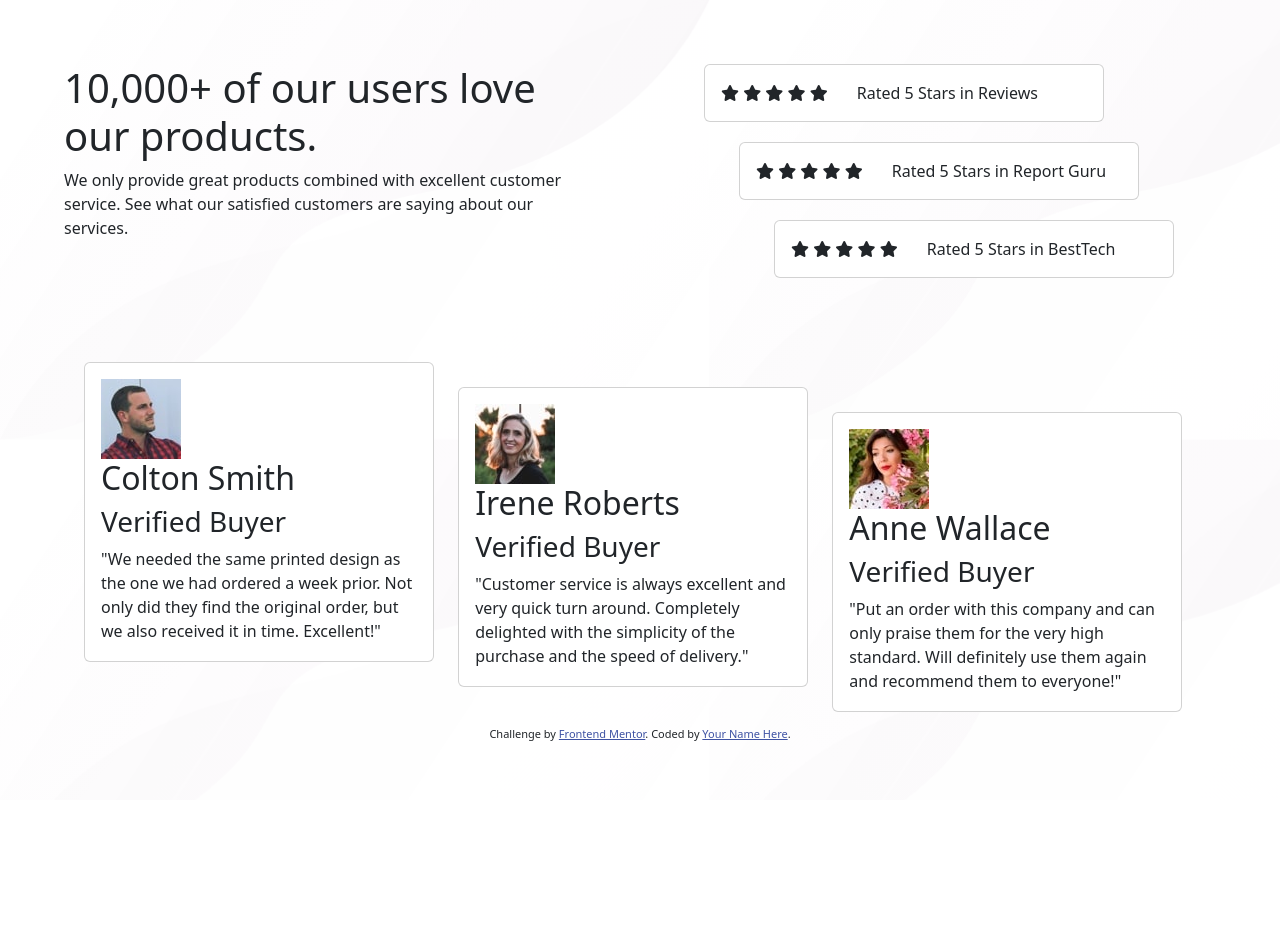
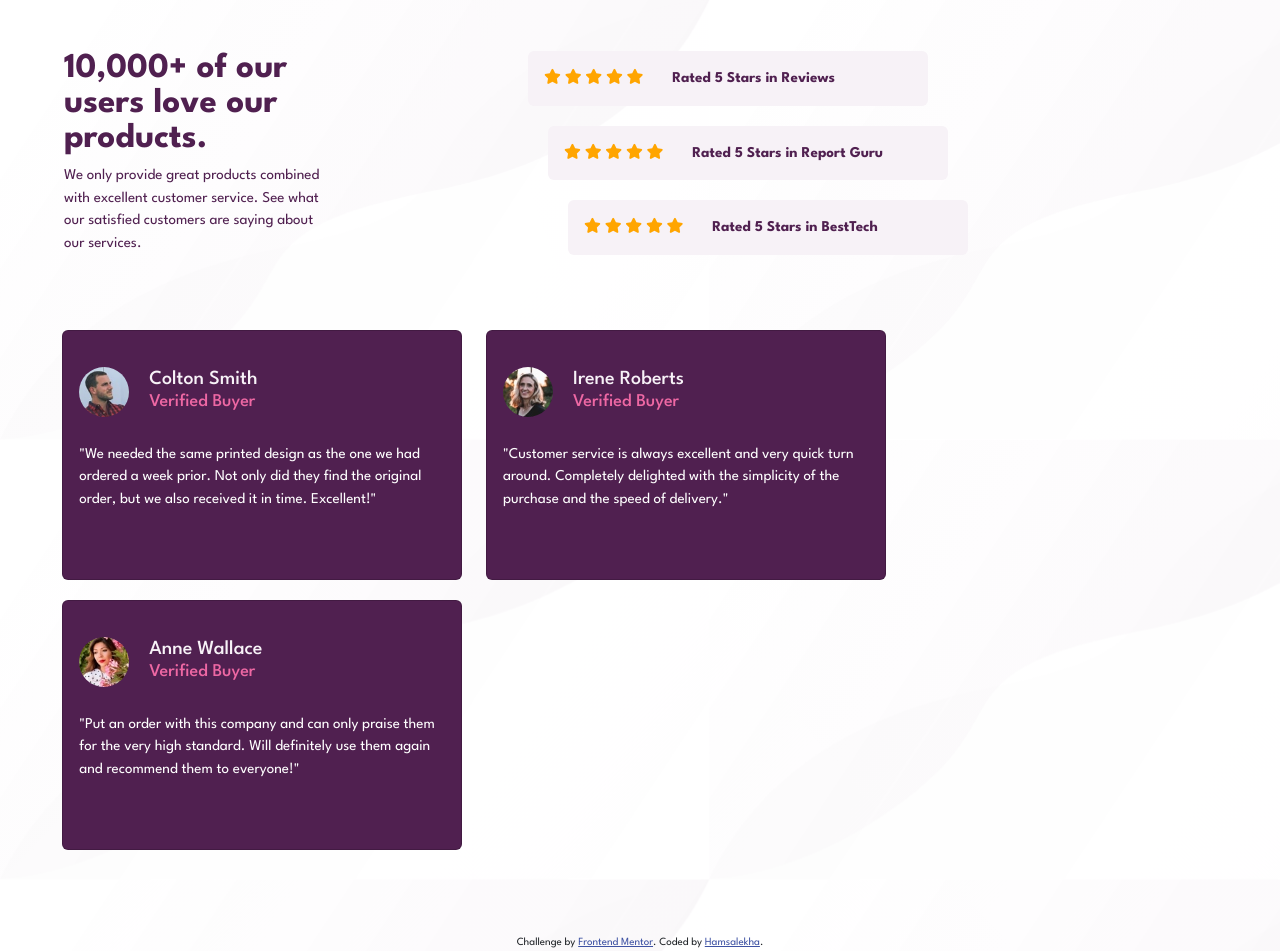
Before and after one commit to LekhaKumar/Social-Proof-Section-Using-Bootstrap, a plain HTML site: page index.html in a window 1280 px wide. Before the commit the page ends 800 px from the top, so only its background shows below. Drawn offline with nearby package versions, Linux system fonts and the light colour scheme.

Commit message:
complete code

```diff
--- a/index.html
+++ b/index.html
@@ -20,6 +20,10 @@
   <link rel="stylesheet" href="style.css">
   <!-- Font awesome kit -->
   <script src="https://kit.fontawesome.com/950a3ca446.js" crossorigin="anonymous"></script>
+  <!-- google font -->
+  <link rel="preconnect" href="https://fonts.googleapis.com">
+  <link rel="preconnect" href="https://fonts.gstatic.com" crossorigin>
+  <link href="https://fonts.googleapis.com/css2?family=League+Spartan:wght@400;500;700&display=swap" rel="stylesheet">
 
   <title>Frontend Mentor | Social proof section</title>
 </head>
@@ -31,7 +35,7 @@
       <div class="col-lg-6 heading" role="banner">
 
         <h1>10,000+ of our users love our products.</h1>
-        <p>We only provide great products combined with excellent customer service.
+        <p class="subtitle">We only provide great products combined with excellent customer service.
           See what our satisfied customers are saying about our services.</p>
 
       </div>
@@ -46,7 +50,7 @@
             <i class="fa-solid fa-star"></i>
             <i class="fa-solid fa-star"></i>
             <i class="fa-solid fa-star"></i>
-            <p class="rate-description" >Rated 5 Stars in Reviews</p>
+            <p class="rate-description">Rated 5 Stars in Reviews</p>
           </div>
         </div>
 
@@ -60,7 +64,7 @@
             <i class="fa-solid fa-star"></i>
             <i class="fa-solid fa-star"></i>
             <i class="fa-solid fa-star"></i>
-              <p class="rate-description" >Rated 5 Stars in Report Guru</p>
+            <p class="rate-description">Rated 5 Stars in Report Guru</p>
           </div>
         </div>
 
@@ -74,7 +78,7 @@
             <i class="fa-solid fa-star"></i>
             <i class="fa-solid fa-star"></i>
             <i class="fa-solid fa-star"></i>
-              <p class="rate-description" >Rated 5 Stars in BestTech</p>
+            <p class="rate-description">Rated 5 Stars in BestTech</p>
           </div>
         </div>
 
@@ -87,10 +91,10 @@
 
         <div class="card review_1 review">
           <div class="card-body">
-                <img src="images/image-colton.jpg" alt="customer-img-colton">
+            <img class="customer-img" src="images/image-colton.jpg" alt="customer-img-colton">
             <h2>Colton Smith</h2>
             <h3>Verified Buyer</h3>
-                <p>"We needed the same printed design as the one we had ordered a week prior.
+            <p class="testimonial">"We needed the same printed design as the one we had ordered a week prior.
               Not only did they find the original order, but we also received it in time.
               Excellent!"</p>
           </div>
@@ -100,10 +104,10 @@
 
         <div class="card review_2 review">
           <div class="card-body">
-                <img src="images/image-irene.jpg" alt="customer-img-irene">
+            <img class="customer-img" src="images/image-irene.jpg" alt="customer-img-irene">
             <h2>Irene Roberts</h2>
             <h3>Verified Buyer</h3>
-                <p> "Customer service is always excellent and very quick turn around. Completely
+            <p class="testimonial"> "Customer service is always excellent and very quick turn around. Completely
               delighted with the simplicity of the purchase and the speed of delivery."</p>
           </div>
         </div>
@@ -112,10 +116,10 @@
 
         <div class="card review_3 review">
           <div class="card-body">
-                <img src="images/image-anne.jpg" alt="customer-img-anne">
+            <img class="customer-img" src="images/image-anne.jpg" alt="customer-img-anne">
             <h2>Anne Wallace</h2>
             <h3>Verified Buyer</h3>
-                <p> "Put an order with this company and can only praise them for the very high
+            <p class="testimonial"> "Put an order with this company and can only praise them for the very high
               standard. Will definitely use them again and recommend them to everyone!"</p>
           </div>
         </div>
@@ -133,8 +137,7 @@
     <div class="attribution">
       Challenge by
       <a href="https://www.frontendmentor.io?ref=challenge" target="_blank">Frontend Mentor</a>. Coded by <a
-        href="#">Your
-        Name Here</a>.
+        href="#">Hamsalekha</a>.
     </div>
   </footer>
 </body>
--- a/style.css
+++ b/style.css
@@ -1,20 +1,39 @@
-/* Background image for the body element */
+/* Background image and font style for the body element */
+body{
+  background-image: -webkit-cross-fade(url("images/bg-pattern-top-desktop.svg"), url("images/bg-pattern-bottom-desktop.svg"), 25%);
+  background-image: cross-fade(url("images/bg-pattern-top-desktop.svg"), url("images/bg-pattern-bottom-desktop.svg"), 25%);
+  font-size: 15px;
+  font-family: "League Spartan";
+}
+
+/* Styling for the desktop width*/
+
+ @media (min-width: 1381px){
+
   body{
     background-image: -webkit-cross-fade(url("images/bg-pattern-top-desktop.svg"), url("images/bg-pattern-bottom-desktop.svg"), 25%);
     background-image: cross-fade(url("images/bg-pattern-top-desktop.svg"), url("images/bg-pattern-bottom-desktop.svg"), 25%);
 
   }
 
-/* Styling for the first row which encompass the heading and rating */
-
-.heading, .rating{
-  padding: 5% 5% 5% 5%;
+  h1{
+    font-size: 40px;
    }
 
+  .heading{
+    padding: 4% 10% 1% 8%;
+    width: 550px;
+    height: 330px;
+  }
+
+  .rating{
+    padding: 4% 5% 1% 12%;
+  }
   .rate{
     margin-bottom: 20px;
     display: block;
     width: 400px;
+    position: relative;
 
   }
 
@@ -23,51 +42,264 @@ body{
     padding-left: 25px;
   }
 
-.rating_1{
-  position: relative;
-}
 
   .rating_2{
-  position: relative;
-  left: 35px;
+    left: 45px;
   }
 
   .rating_3{
-  position: relative;
-  left: 70px;
+    left: 90px;
   }
   /* Styling for the review row */
 
   .review-section{
-  padding: 0% 5% 5% 5%;
+    padding: 0% 5% 5% 7%;
   }
 
   .review{
     display: inline-block;
     width: 350px;
-  height: 300px;
+    height: 250px;
     margin-left: 20px;
-}
-
-.review_1{
     position: relative;
   }
 
   .review_2{
-  position: relative;
-  top: 25px;
+    top: 10px;
   }
 
   .review_3{
-  position: relative;
-  top: 50px;
+    top: 30px;
+  }
+
+  .customer-img{
+    border-radius: 100%;
+    width: 50px;
+    float: left;
+    margin-right: 30px;
   }
 
 
+ }
+
+ /* Styling for the tablet width*/
+
+ @media (min-width:992px) and (max-width: 1380.99px){
+
+  body{
+    background-image: -webkit-cross-fade(url("images/bg-pattern-top-desktop.svg"), url("images/bg-pattern-bottom-desktop.svg"), 25%);
+    background-image: cross-fade(url("images/bg-pattern-top-desktop.svg"), url("images/bg-pattern-bottom-desktop.svg"), 25%);
+  }
+
+  h1{
+    font-size: 35px;
+
+   }
+
+  .heading{
+    padding: 4% 5% 1% 5%;
+    width: 400px;
+    height: 330px;
+  }
+
+  .rating{
+    padding: 4% 5% 1% 10%;
+  }
+  .rate{
+    margin-bottom: 20px;
+    display: block;
+    width: 400px;
+    position: relative;
+
+  }
+
+  .rate-description{
+    display: inline;
+    padding-left: 25px;
+  }
+
+
+  .rating_2{
+    left: 20px;
+  }
+
+  .rating_3{
+    left: 40px;
+  }
+  /* Styling for the review row */
+
+  .review-section{
+    padding: 0% 5% 5% 3.3%;
+  }
+
+  .review{
+    display: inline-flex;
+    width: 400px;
+    height: 250px;
+    margin-left: 20px;
+    margin-bottom: 20px;
+    position: relative;
+  }
+
+
+  .customer-img{
+    border-radius: 100%;
+    width: 50px;
+    float: left;
+    margin-right: 30px;
+  }
+ }
+
+ /* Styling for the mobile width*/
+ @media (max-width:991.99px){
+  body{
+    background-image: -webkit-cross-fade(url("images/bg-pattern-top-mobile.svg"), url("images/bg-pattern-bottom-mobile.svg"), 25%);
+    background-image: cross-fade(url("images/bg-pattern-top-mobile.svg"), url("images/bg-pattern-bottom-mobile.svg"), 25%);
+
+  }
+
+
+  h1{
+    font-size: 35px;
+   }
+
+   /* Used flexbox to align all the elements and cards */
+  .heading{
+
+    display: flex;
+    flex-direction: column;
+    justify-content: center;
+    margin: auto;
+    justify-content: center;
+    align-items: space-between;
+    margin-top: 50px;
+    margin-bottom: 30px;
+
+
+    width: 350px;
+    height: 180px;
+    text-align: center;
+    padding-right: 30px;
+    padding-left: 30px;
+
+
+  }
+
+
+  .rate{
+
+    display: flex;
+    flex-direction: column;
+    justify-content: center;
+    margin: auto;
+    justify-content: center;
+    align-items: space-between;
+
+    display: block;
+    width: 280px;
+    height: 70px;
+
+    margin-bottom: 15px;
+
+    text-align: center;
+
+  }
+
+  .rate-description{
+    display: block;
+
+  }
+  .rating_3{
+    margin-bottom: 50px;
+  }
+  /* Styling for the review row */
+
+
+  .review{
+
+    display: flex;
+    flex-direction: column;
+    justify-content: center;
+    margin: auto;
+    justify-content: center;
+    align-items: space-between;
+
+    display: block;
+    width: 280px;
+    height: 70px;
+
+    display: block;
+    width: 280px;
+    height: 230px;
+    margin-bottom: 20px;
 
 
 
+  }
 
+
+  /*Overall styling for all modes */
+ }
+
+ h1{
+  font-weight: 700;
+  line-height: 1.0;
+  color: hsl(300, 43%, 22%);
+
+ }
+
+ .subtitle{
+  color:  hsl(300, 43%, 22%);
+
+ }
+
+ .customer-img{
+  border-radius: 100%;
+  width: 50px;
+  float: left;
+  margin-right: 20px;
+}
+
+.fa-star{
+  color: orange;
+}
+
+.rate-description{
+  font-weight: 700;
+  color:  hsl(300, 43%, 22%);
+
+}
+
+.rate{
+  border:none;
+  background-color: hsl(300, 24%, 96%);
+}
+
+h2{
+  font-size: 20px;
+  margin: 0;
+  text-align: left;
+  color: hsl(300, 24%, 96%);
+
+}
+
+h3{
+  font-size: 18px;
+  text-align: left;
+  color: hsl(333, 80%, 67%);
+
+}
+
+.review{
+  padding-top: 20px;
+  background-color: hsl(300, 43%, 22%);
+
+}
+.testimonial{
+  margin-top: 30px;
+  color: hsl(0, 0%, 100%);
+
+}
 /* footer */
 .attribution {
   font-size: 11px;
```
Lines whose indentation alone changed are shown as unchanged.
